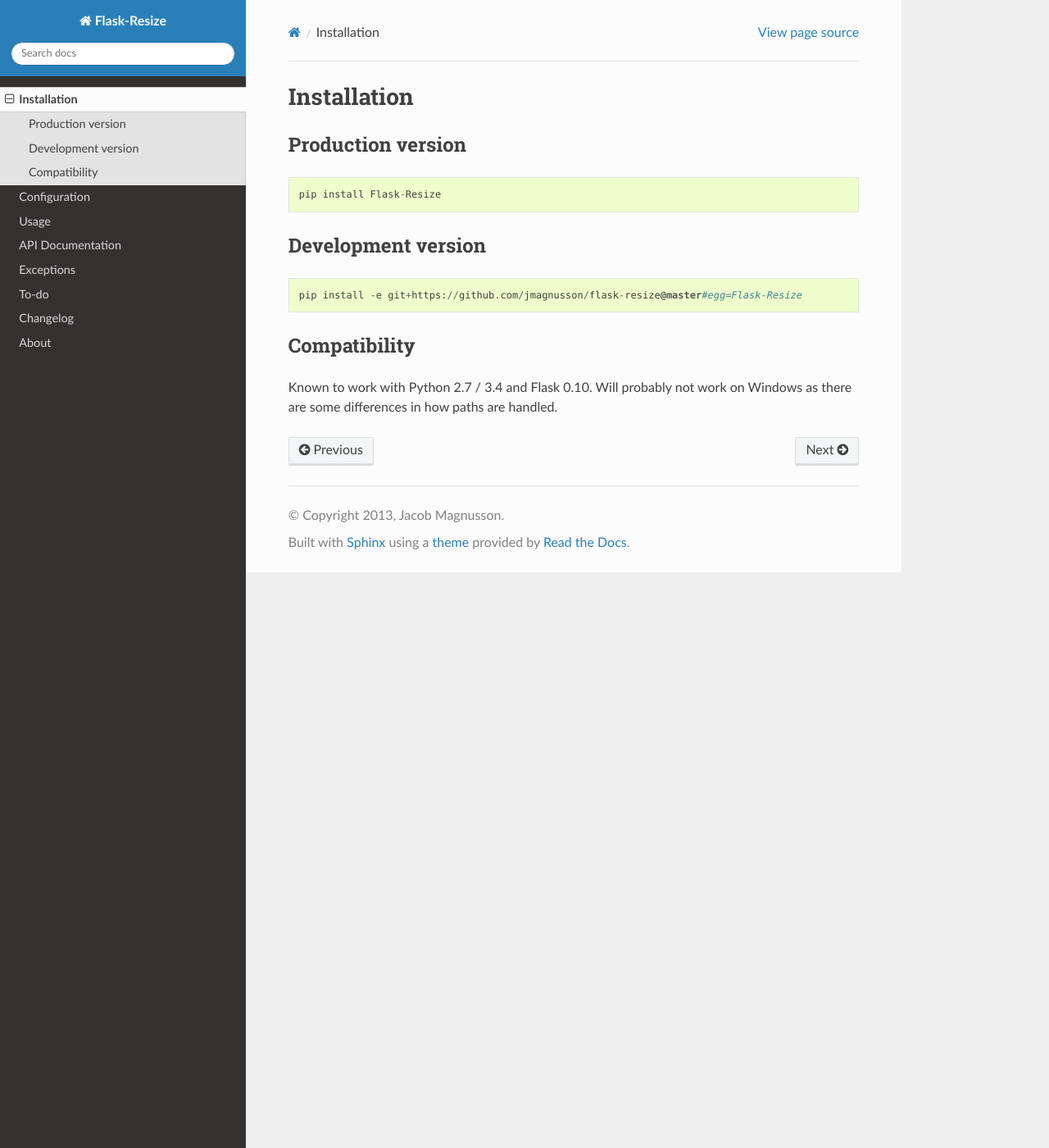
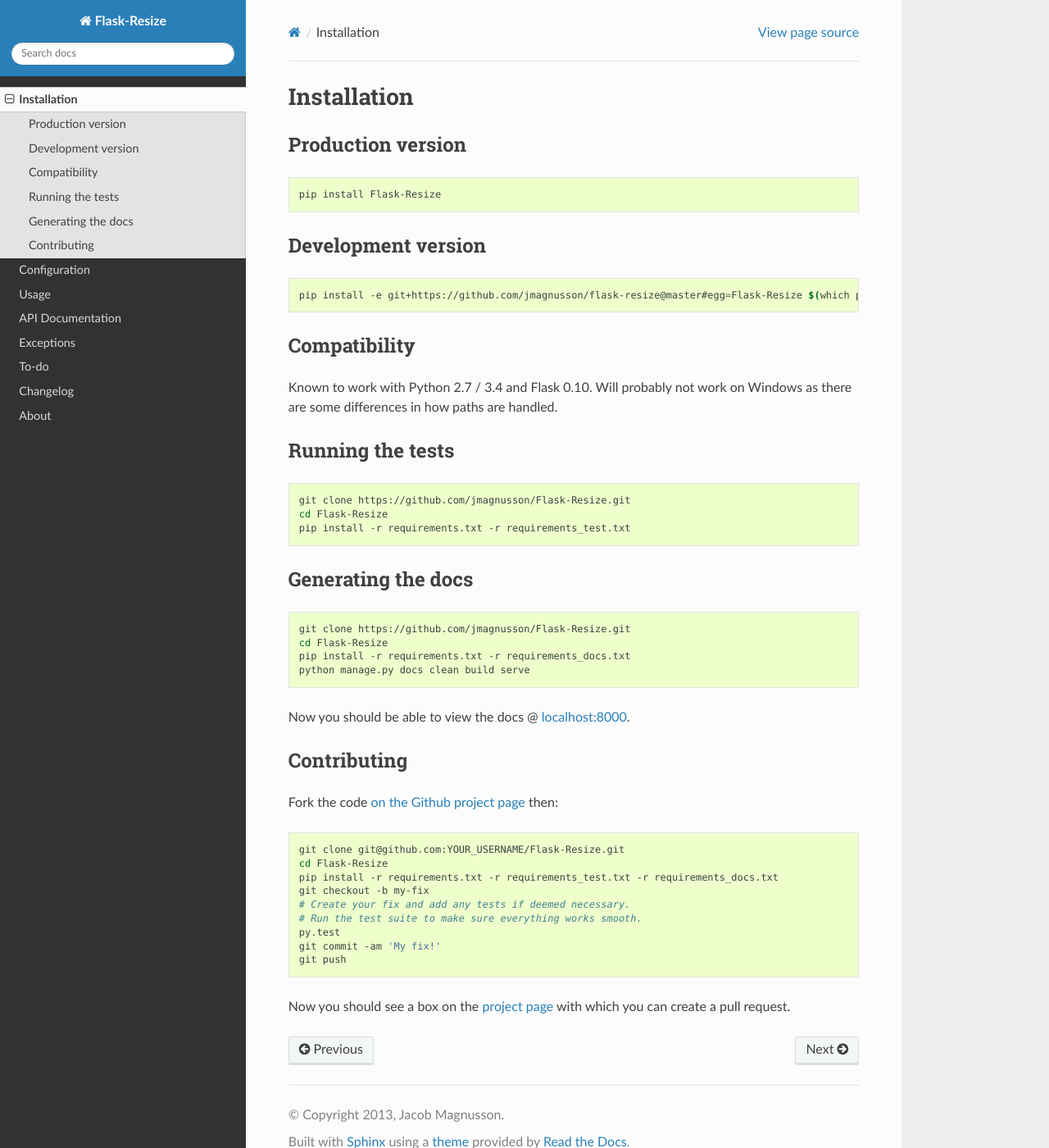
Before and after one commit to jacobsvante/Flask-Resize, a Sphinx documentation site: the page built from docs/installation.rst, in a window 1280 px wide and 1400 px high. Shown: the whole window at 82% size. Built offline with Sphinx 7.4.7 and the Read the Docs theme 2.0.0, drawn with Linux system fonts in a browser that asks for light colours; the version number could not be read and is left out.

Commit message:
Documentation on how to contribute

```diff
--- a/docs/configuration.rst
+++ b/docs/configuration.rst
@@ -74,6 +74,7 @@
     RESIZE_HASH_METHOD = 'md5'
 
 .. code:: python
+
     # Useful when testing. Makes Flask-Resize skip all processing and just
     # return the original image.
     RESIZE_NOOP = False
--- a/docs/installation.rst
+++ b/docs/installation.rst
@@ -4,18 +4,58 @@
 Production version
 ------------------
 
-::
+.. code:: sh
 
     pip install Flask-Resize
 
 Development version
 -------------------
 
-::
+.. code:: sh
 
-    pip install -e git+https://github.com/jmagnusson/flask-resize@master#egg=Flask-Resize
+    pip install -e git+https://github.com/jmagnusson/flask-resize@master#egg=Flask-Resize $(which python)
 
 Compatibility
 -------------
 
 Known to work with Python 2.7 / 3.4 and Flask 0.10. Will probably not work on Windows as there are some differences in how paths are handled.
+
+Running the tests
+-----------------
+
+.. code:: sh
+
+    git clone https://github.com/jmagnusson/Flask-Resize.git
+    cd Flask-Resize
+    pip install -r requirements.txt -r requirements_test.txt
+
+Generating the docs
+-------------------
+
+.. code:: sh
+
+    git clone https://github.com/jmagnusson/Flask-Resize.git
+    cd Flask-Resize
+    pip install -r requirements.txt -r requirements_docs.txt
+    python manage.py docs clean build serve
+
+Now you should be able to view the docs @ `localhost:8000 <http://localhost:8000>`_.
+
+Contributing
+------------
+
+Fork the code `on the Github project page <https://github.com/jmagnusson/flask-resize>`_ then:
+
+.. code:: sh
+
+    git clone git@github.com:YOUR_USERNAME/Flask-Resize.git
+    cd Flask-Resize
+    pip install -r requirements.txt -r requirements_test.txt -r requirements_docs.txt
+    git checkout -b my-fix
+    # Create your fix and add any tests if deemed necessary.
+    # Run the test suite to make sure everything works smooth.
+    py.test
+    git commit -am 'My fix!'
+    git push
+
+Now you should see a box on the `project page <https://github.com/jmagnusson/flask-resize>`_ with which you can create a pull request.
```
